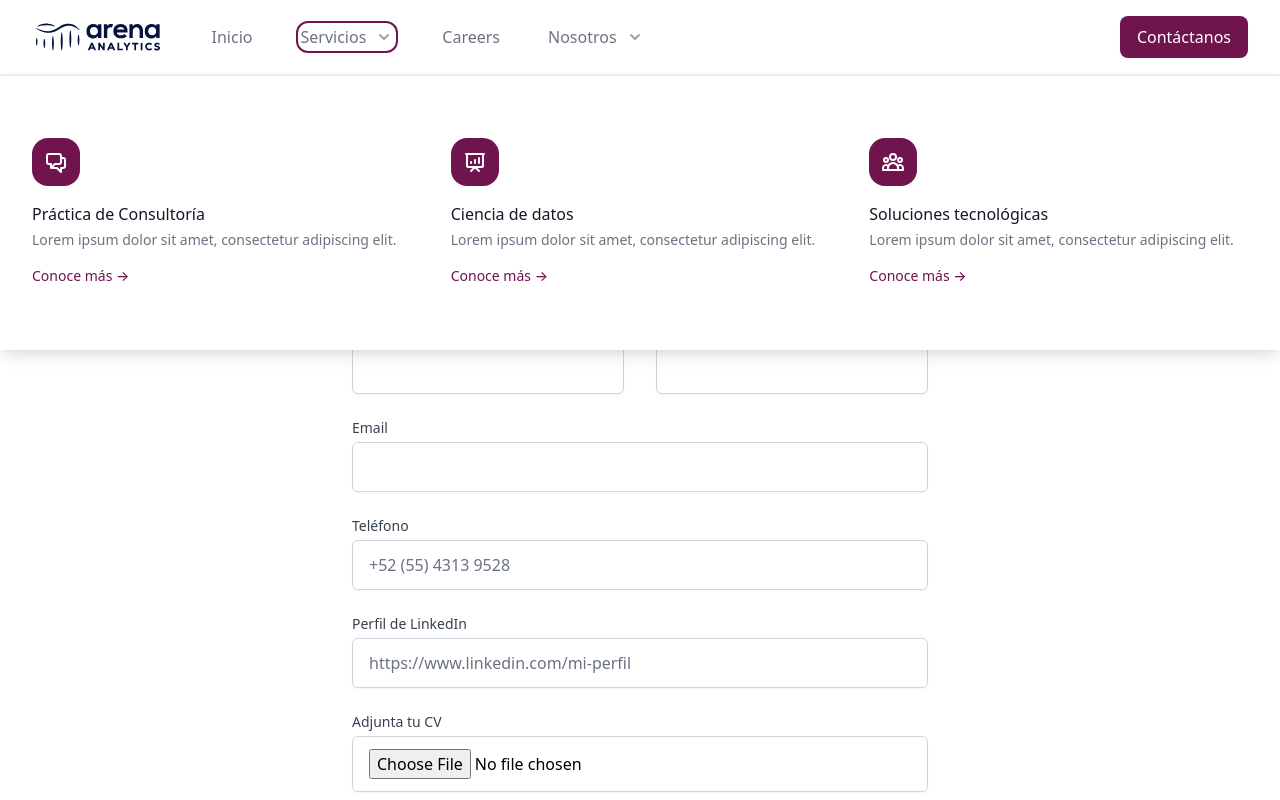
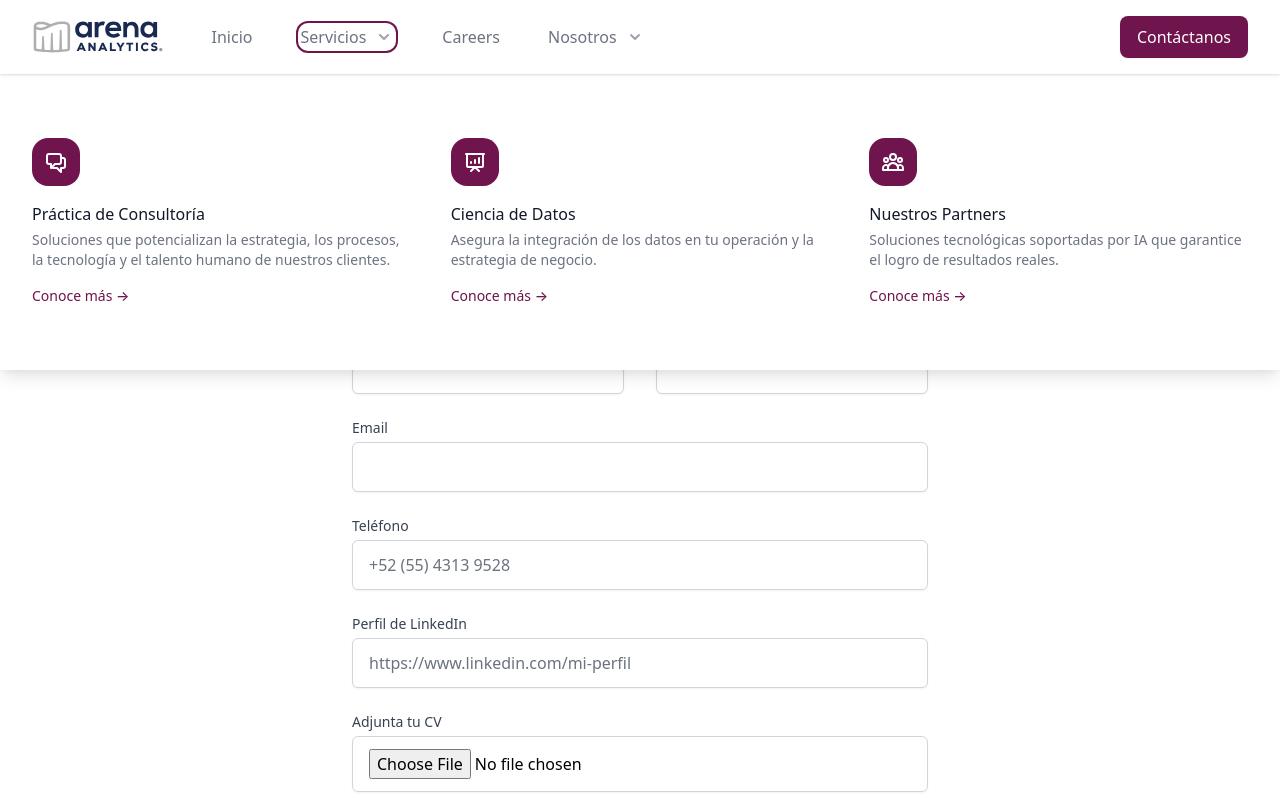
Before and after one commit to itsalexmejia/Portfolio, a Gatsby site: page /aplicar in a window 1280 px wide. Both pictures are taken after a click on the button "Servicios". Shown: the top 800 px of the page. Built offline with nearby package versions, Linux system fonts and the light colour scheme; Gatsby itself is replaced by a stand-in of ours; what @tailwindcss/typography would draw is missing.

Commit message:
ajustes  dia 2

```diff
--- a/src/components/content/actions/card-action.js
+++ b/src/components/content/actions/card-action.js
@@ -14,7 +14,7 @@ const CardAction = props => {
 
                 <div className={`h-56 bg-brand-600 sm:h-72 md:absolute md:${props.align} md:h-full md:w-1/2`}>
                     <img
-                        className="w-full h-full object-cover"
+                        className="w-full h-full object-cover object-top"
                         src={props.image}
                         alt={props.alt}
                     />
--- a/src/components/content/actions/card-image.js
+++ b/src/components/content/actions/card-image.js
@@ -15,7 +15,7 @@ const CardimageAction = props => {
           <div className="lg:self-center">
             <h2 className="font-arena text-3xl font-extrabold text-white sm:text-4xl">
               <span className="block">Carreras.</span>
-              <span className="block">Arena &amp; Tú</span>
+              <span className="block">Arena Analytics y Tú</span>
             </h2>
             <p className="mt-4 text-lg leading-6 text-bluearena-100">En Arena Analytics nos interesan las personas ansiosas por generar valor y con ganas de innovar.</p>
             <Link to="/careers/" className="mt-8 bg-white border border-transparent rounded-lg shadow px-5 py-3 inline-flex items-center text-base font-semibold text-arena-600 hover:bg-bluearena-50">Comienza aquí</Link>
--- a/src/components/content/bullets/bullet-list.js
+++ b/src/components/content/bullets/bullet-list.js
@@ -9,7 +9,7 @@ const results = [
       description: 'Nuestros proyectos tienen un ROI +10 a 1 con resultados tangibles y medibles. ',
     },
     { name: 'Empoderamiento de las organizaciones', description: 'Las organizaciones siguen madurando una vez acabado el proyecto. ' },
-    { name: 'Acompañamiento constante para asegurar la alineación del equipo y facilitar la adopción al cambio', description: 'Adopción de la transformación y alineación del equipo para sostener el esfuerzo.' },
+    { name: 'Esfuerzo continuo', description: 'Acompañamiento constante para asegurar la alineación del equipo y facilitar la adopción al cambio.' },
   ]
 
 // markup
--- a/src/components/content/bullets/grid-three-bg.js
+++ b/src/components/content/bullets/grid-three-bg.js
@@ -9,7 +9,7 @@ const features = [
       icon: UserGroupIcon,
     },
     {
-      name: 'Nos gusta confiar en nuestra gente/equipo',
+      name: 'Nos gusta confiar en nuestra gente',
       description:
         'Te damos autonomía para que tomes tus propias decisiones. Escuchamos tus recomendaciones y las llevamos a la práctica.',
       icon: StarIcon,
--- a/src/components/content/bullets/stats.js
+++ b/src/components/content/bullets/stats.js
@@ -10,7 +10,7 @@ const StatsHome = props => {
               <div className="max-w-4xl mx-auto text-center">
                     <span className="block font-arena text-base font-semibold text-white tracking-wide uppercase">Nuestra experiencia</span>
                   <h2 className="font-arena text-3xl font-extrabold text-white sm:text-4xl">Lideramos proyectos de transformación.</h2>
-                  <p className="mt-3 text-xl text-bluearena-100 sm:mt-4">Hemos trabajado con diversas empresas líderes en industrias de retail, bienes de consumo y B2B.</p>
+                  <p className="mt-3 text-xl text-bluearena-100 sm:mt-4">Nuestros líderes han trabajado con diversas empresas líderes en industrias de retail, bienes de consumo y B2B.</p>
               </div>
               <dl className="mt-10 text-center sm:max-w-3xl sm:mx-auto sm:grid sm:grid-cols-3 sm:gap-8">
                   <div className="flex flex-col">
--- a/src/components/content/people/people-slide.js
+++ b/src/components/content/people/people-slide.js
@@ -14,7 +14,7 @@ const PeopleSlide = props => {
               <div className="md:flex md:items-center md:justify-center">
                 <div className="md:flex-shrink-0">
                   <img
-                    className="mx-auto h-14 w-14 rounded-full xl:h-24 xl:w-24"
+                    className="mx-auto h-14 w-14 rounded-full xl:h-36 xl:w-36"
                     src={props.image}
                     alt={props.alt}
                   />
--- a/src/components/navigation/menu.js
+++ b/src/components/navigation/menu.js
@@ -6,7 +6,7 @@ import { useState } from 'react'
 import { Transition } from '@headlessui/react'
 
 //assets
-import logoArena from '../../images/siteglobal/arenaLogo2.svg'
+import logoArena from '../../images/siteglobal/arenaLogo.svg'
 // import bannerBackground from '../../images/mainpage/buildoffices.jpeg'
 import { ChatAlt2Icon, GlobeIcon, OfficeBuildingIcon, PresentationChartBarIcon, UserGroupIcon } from "@heroicons/react/outline"
 // import FlyoutMenu from "./flyout"
@@ -102,7 +102,7 @@ const MenuTop = ({data}) => {
                           <div className="bg-white">
                               <div className="max-w-7xl mx-auto grid gap-y-6 px-4 py-6 sm:grid-cols-2 sm:gap-8 sm:px-6 sm:py-8 lg:grid-cols-3 lg:gap-10 lg:px-8 lg:py-12 xl:py-16">
 
-                                  <Link to="/servicios/consulting/" className="-m-3 p-3 flex flex-col justify-between rounded-lg hover:bg-gray-50" activeClassName="bg-arena-50 rounded-xl">
+                                  <Link to="/servicios/consulting/" className="-m-3 p-3 flex flex-col justify-between rounded-lg hover:bg-gray-50">
                                       <div className="flex md:h-full lg:flex-col">
                                           <div className="flex-shrink-0">
                                               <span className="inline-flex items-center justify-center h-10 w-10 rounded-2xl bg-arena-500 text-white sm:h-12 sm:w-12">
@@ -112,14 +112,14 @@ const MenuTop = ({data}) => {
                                           <div className="ml-4 md:flex-1 md:flex md:flex-col md:justify-between lg:ml-0 lg:mt-4">
                                               <div>
                                                   <p className="text-base font-medium text-gray-900">Práctica de Consultoría</p>
-                                                  <p className="mt-1 text-sm text-gray-500">Lorem ipsum dolor sit amet, consectetur adipiscing elit.</p>
+                                                  <p className="mt-1 text-sm text-gray-500">Soluciones que potencializan la estrategia, los procesos, la tecnología y el talento humano de nuestros clientes.</p>
                                               </div>
                                               <p className="mt-2 text-sm font-medium text-arena-600 lg:mt-4">Conoce más <span aria-hidden="true">&rarr;</span></p>
                                           </div>
                                       </div>
                                   </Link>
 
-                                  <Link to="/servicios/analytics/" className="-m-3 p-3 flex flex-col justify-between rounded-lg hover:bg-gray-50" activeClassName="bg-arena-50 rounded-xl">
+                                  <Link to="/servicios/analytics/" className="-m-3 p-3 flex flex-col justify-between rounded-lg hover:bg-gray-50">
                                       <div className="flex md:h-full lg:flex-col">
                                           <div className="flex-shrink-0">
                                               <span className="inline-flex items-center justify-center h-10 w-10 rounded-2xl bg-arena-500 text-white sm:h-12 sm:w-12">
@@ -130,15 +130,15 @@ const MenuTop = ({data}) => {
                                           </div>
                                           <div className="ml-4 md:flex-1 md:flex md:flex-col md:justify-between lg:ml-0 lg:mt-4">
                                               <div>
-                                                  <p className="text-base font-medium text-gray-900">Ciencia de datos</p>
-                                                  <p className="mt-1 text-sm text-gray-500">Lorem ipsum dolor sit amet, consectetur adipiscing elit.</p>
+                                                  <p className="text-base font-medium text-gray-900">Ciencia de Datos</p>
+                                                  <p className="mt-1 text-sm text-gray-500">Asegura la integración de los datos en tu operación y la estrategia de negocio.</p>
                                               </div>
                                               <p className="mt-2 text-sm font-medium text-arena-600 lg:mt-4">Conoce más <span aria-hidden="true">&rarr;</span></p>
                                           </div>
                                       </div>
                                   </Link>
 
-                                  <Link to="/servicios/partners/" className="-m-3 p-3 flex flex-col justify-between rounded-lg hover:bg-gray-50" activeClassName="bg-arena-50 rounded-xl">
+                                  <Link to="/servicios/partners/" className="-m-3 p-3 flex flex-col justify-between rounded-lg hover:bg-gray-50">
                                       <div className="flex md:h-full lg:flex-col">
                                           <div className="flex-shrink-0">
                                               <span className="inline-flex items-center justify-center h-10 w-10 rounded-2xl bg-arena-500 text-white sm:h-12 sm:w-12">
@@ -148,8 +148,8 @@ const MenuTop = ({data}) => {
                                           </div>
                                           <div className="ml-4 md:flex-1 md:flex md:flex-col md:justify-between lg:ml-0 lg:mt-4">
                                               <div>
-                                                  <p className="text-base font-medium text-gray-900">Soluciones tecnológicas</p>
-                                                  <p className="mt-1 text-sm text-gray-500">Lorem ipsum dolor sit amet, consectetur adipiscing elit.</p>
+                                                  <p className="text-base font-medium text-gray-900">Nuestros Partners</p>
+                                                  <p className="mt-1 text-sm text-gray-500">Soluciones tecnológicas soportadas por IA que garantice el logro de resultados reales.</p>
                                               </div>
                                               <p className="mt-2 text-sm font-medium text-arena-600 lg:mt-4">Conoce más <span aria-hidden="true">&rarr;</span></p>
                                           </div>
@@ -205,21 +205,21 @@ const MenuTop = ({data}) => {
                       <div className="absolute z-10 left-1/2 transform -translate-x-1/2 mt-2 px-2 w-screen max-w-md sm:px-0">
                           <div className="rounded-lg shadow-lg ring-1 ring-black ring-opacity-5 overflow-hidden">
                               <div className="relative grid gap-6 bg-white px-5 py-6 sm:gap-8 sm:p-8">
-                                  <Link to="/nosotros/que-hacemos/" className="-m-3 p-3 flex items-start rounded-lg hover:bg-gray-50 transition ease-in-out duration-150" activeClassName="bg-arena-50">
+                                  <Link to="/nosotros/que-hacemos/" className="-m-3 p-3 flex items-start rounded-lg hover:bg-gray-50 transition ease-in-out duration-150">
                                       <OfficeBuildingIcon className="flex-shrink-0 h-6 w-6 text-arena-600"/>
                                       <div className="ml-4">
                                           <p className="text-base font-medium text-gray-900">Sobre Nosotros</p>
                                           {/* <p className="mt-1 text-sm text-gray-500"></p> */}
                                       </div>
                                   </Link>
-                                  <Link to="/nosotros/liderazgo/" className="-m-3 p-3 flex items-start rounded-lg hover:bg-gray-50 transition ease-in-out duration-150" activeClassName="bg-arena-50">
+                                  <Link to="/nosotros/liderazgo/" className="-m-3 p-3 flex items-start rounded-lg hover:bg-gray-50 transition ease-in-out duration-150">
                                       <UserGroupIcon className="flex-shrink-0 h-6 w-6 text-arena-600"/>
                                       <div className="ml-4">
                                           <p className="text-base font-medium text-gray-900">Liderazgo</p>
                                           {/* <p className="mt-1 text-sm text-gray-500"></p> */}
                                       </div>
                                   </Link>
-                                  <Link to="/nosotros/responsabilidad/" className="-m-3 p-3 flex items-start rounded-lg hover:bg-gray-50 transition ease-in-out duration-150" activeClassName="bg-arena-50">
+                                  <Link to="/nosotros/responsabilidad/" className="-m-3 p-3 flex items-start rounded-lg hover:bg-gray-50 transition ease-in-out duration-150">
                                       <GlobeIcon className="flex-shrink-0 h-6 w-6 text-arena-600"/>
                                       <div className="ml-4">
                                           <p className="text-base font-medium text-gray-900">Responsabilidad Social</p>
@@ -278,21 +278,21 @@ const MenuTop = ({data}) => {
                                                     <PresentationChartBarIcon className="h-6 w-6"/>
 
                                                 </div>
-                                                <div className="ml-4 text-base font-medium text-gray-900">Ciencia de datos</div>
+                                                <div className="ml-4 text-base font-medium text-gray-900">Ciencia de Datos</div>
                                             </Link>
 
                                             <Link to="/servicios/partners/" className="-m-3 flex items-center p-3 rounded-lg hover:bg-gray-50">
                                                 <div className="flex-shrink-0 flex items-center justify-center h-10 w-10 rounded-2xl bg-brand-500 text-white sm:h-12 sm:w-12">
                                                     <UserGroupIcon className="h-6 w-6"/>
                                                 </div>
-                                                <div className="ml-4 text-base font-medium text-gray-900">Soluciones tecnológicas</div>
+                                                <div className="ml-4 text-base font-medium text-gray-900">Nuestros Partners</div>
                                             </Link>
 
 
                                         </div>
-                                        <div className="mt-8 text-base">
+                                        {/* <div className="mt-8 text-base">
                                             <Link to="/insights/" className="font-medium text-brand-600 hover:text-bluearena-500">Ver últimos insights <span aria-hidden="true">&rarr;</span></Link>
-                                        </div>
+                                        </div> */}
                                     </nav>
                                 </div>
                             </div>
--- a/src/pages/careers.js
+++ b/src/pages/careers.js
@@ -54,7 +54,7 @@ const CareersPage = ({data}) => {
           <div className="space-y-12">
             <div className="space-y-5 sm:mx-auto sm:max-w-xl sm:space-y-4 lg:max-w-3xl">
               <h2 className="font-arena text-3xl font-extrabold tracking-tight text-brand-700 sm:text-4xl sm:leading-snug">Conoce nuestra cultura y <br/> parte de nuestro equipo</h2>
-              <p className="font-arena text-base font-semibold text-arena-600 tracking-wide uppercase">¡Conoce a nuestro equipo!</p>
+              {/* <p className="font-arena text-base font-semibold text-arena-600 tracking-wide uppercase">¡Conoce a nuestro equipo!</p> */}
             </div>
 
             <section className="py-0 overflow-hidden border-t">
--- a/src/pages/index.js
+++ b/src/pages/index.js
@@ -101,9 +101,9 @@ const IndexPage = ({data}) => {
               caption = "Utilizamos nuestra experiencia y conocimiento para generar e implementar estrategias, procesos y mejores prácticas."
               bulletTitle1 = "Práctica de Consultoría"
               bulletCaption1 = "Beneficios tangibles y sostenibles a nuestros clientes en rentabilidad y ventas. Eficiencias operativas, flujo de efectivo y servicio."
-              bulletTitle2 = "Ciencia de datos"
+              bulletTitle2 = "Ciencia de Datos"
               bulletCaption2 = "Aprovechamos la información que nuestros clientes ya tienen para generar análisis de valor que habiliten la toma de decisiones."
-              bulletTitle3 = "Soluciones tecnológicas"
+              bulletTitle3 = "Nuestros Partners"
               bulletCaption3 = "Hemos seleccionado soluciones tecnológicas soportadas por Inteligencia Artificial y que habiliten a la operación para lograr resultados reales."
               buttonShows = "flex"
             />
```
